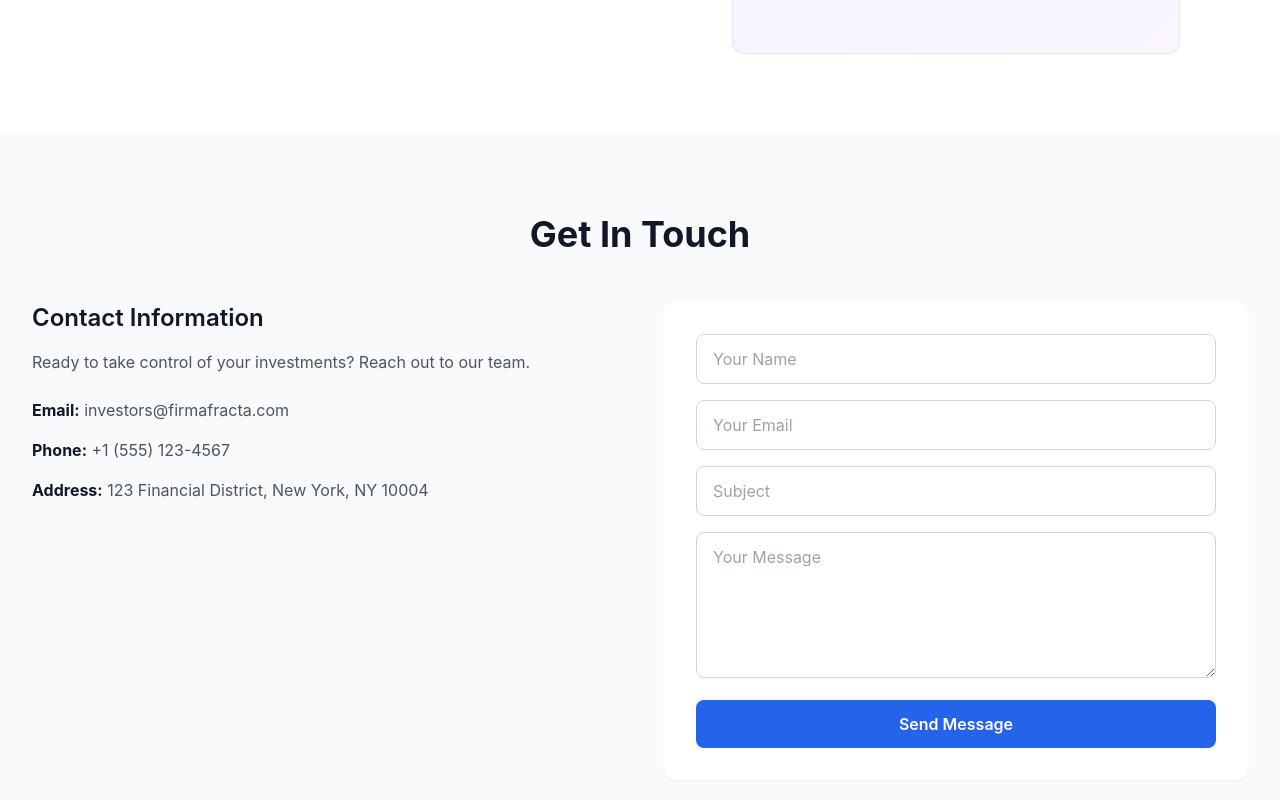
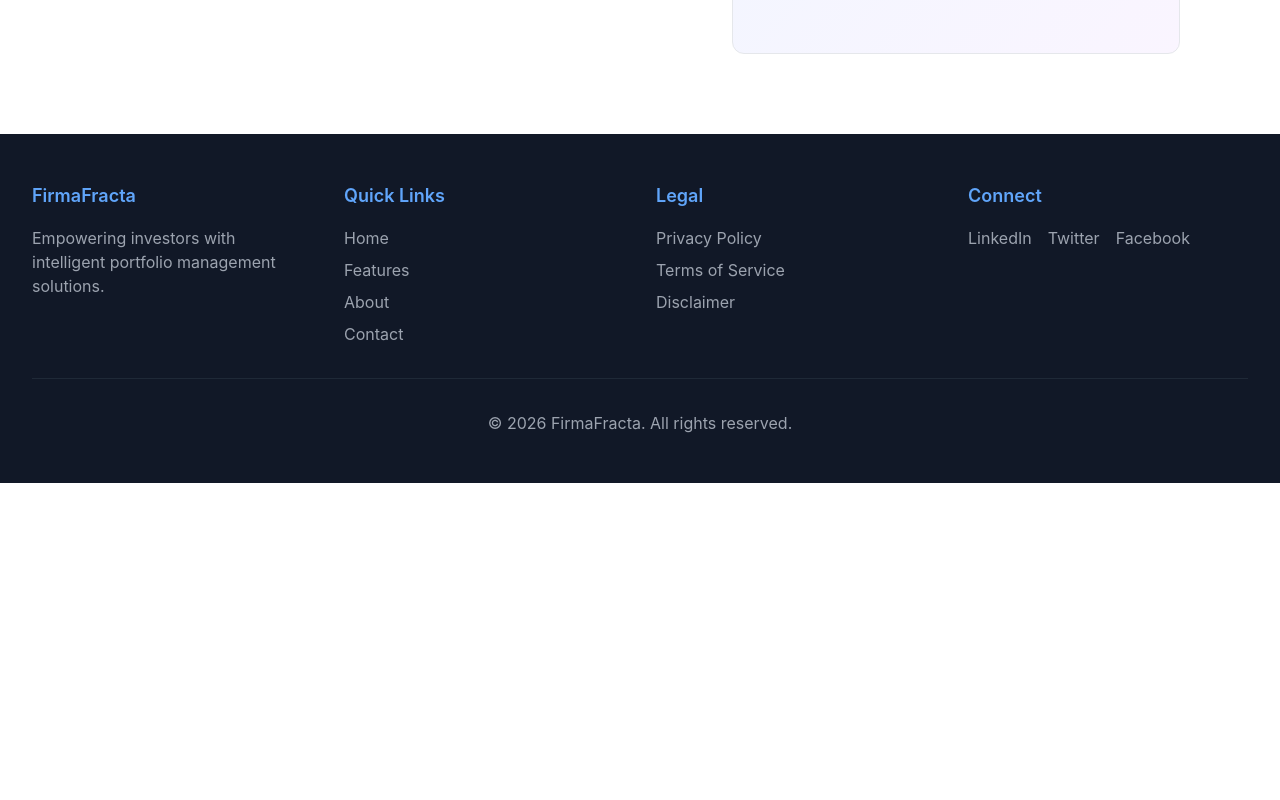
Before and after one commit to migalooch86/firmafracta-investor-portal, a Next.js app: page / in a window 1280 px wide. Shown: the part 1820-2620 px from the top of the page. After the commit the page ends 2303 px from the top, so only its background shows below. Built offline with nearby package versions, Linux system fonts and the light colour scheme.

Commit message:
Hide Get In Touch contact section

```diff
--- a/app/page.tsx
+++ b/app/page.tsx
@@ -106,35 +106,6 @@ export default function HomePage() {
         </div>
       </section>
 
-      {/* Contact Section */}
-      <section id="contact" className="py-20 bg-gray-50">
-        <div className="max-w-7xl mx-auto px-4 sm:px-6 lg:px-8">
-          <h2 className="text-4xl font-bold text-center mb-12 text-gray-900">Get In Touch</h2>
-          <div className="grid md:grid-cols-2 gap-12">
-            <div>
-              <h3 className="text-2xl font-semibold mb-4 text-gray-900">Contact Information</h3>
-              <p className="text-gray-600 mb-6">Ready to take control of your investments? Reach out to our team.</p>
-              <div className="space-y-4">
-                <div><strong className="text-gray-900">Email:</strong> <span className="text-gray-600">investors@firmafracta.com</span></div>
-                <div><strong className="text-gray-900">Phone:</strong> <span className="text-gray-600">+1 (555) 123-4567</span></div>
-                <div><strong className="text-gray-900">Address:</strong> <span className="text-gray-600">123 Financial District, New York, NY 10004</span></div>
-              </div>
-            </div>
-            <form className="bg-white p-8 rounded-xl shadow-sm">
-              <div className="space-y-4">
-                <input type="text" placeholder="Your Name" className="w-full px-4 py-3 border border-gray-300 rounded-lg focus:ring-2 focus:ring-blue-500 focus:border-transparent" required />
-                <input type="email" placeholder="Your Email" className="w-full px-4 py-3 border border-gray-300 rounded-lg focus:ring-2 focus:ring-blue-500 focus:border-transparent" required />
-                <input type="text" placeholder="Subject" className="w-full px-4 py-3 border border-gray-300 rounded-lg focus:ring-2 focus:ring-blue-500 focus:border-transparent" required />
-                <textarea rows={5} placeholder="Your Message" className="w-full px-4 py-3 border border-gray-300 rounded-lg focus:ring-2 focus:ring-blue-500 focus:border-transparent" required></textarea>
-                <button type="submit" className="w-full px-8 py-3 bg-blue-600 text-white rounded-lg font-semibold hover:bg-blue-700 transition-colors">
-                  Send Message
-                </button>
-              </div>
-            </form>
-          </div>
-        </div>
-      </section>
-
       {/* Footer */}
       <footer className="bg-gray-900 text-white py-12">
         <div className="max-w-7xl mx-auto px-4 sm:px-6 lg:px-8">
```
